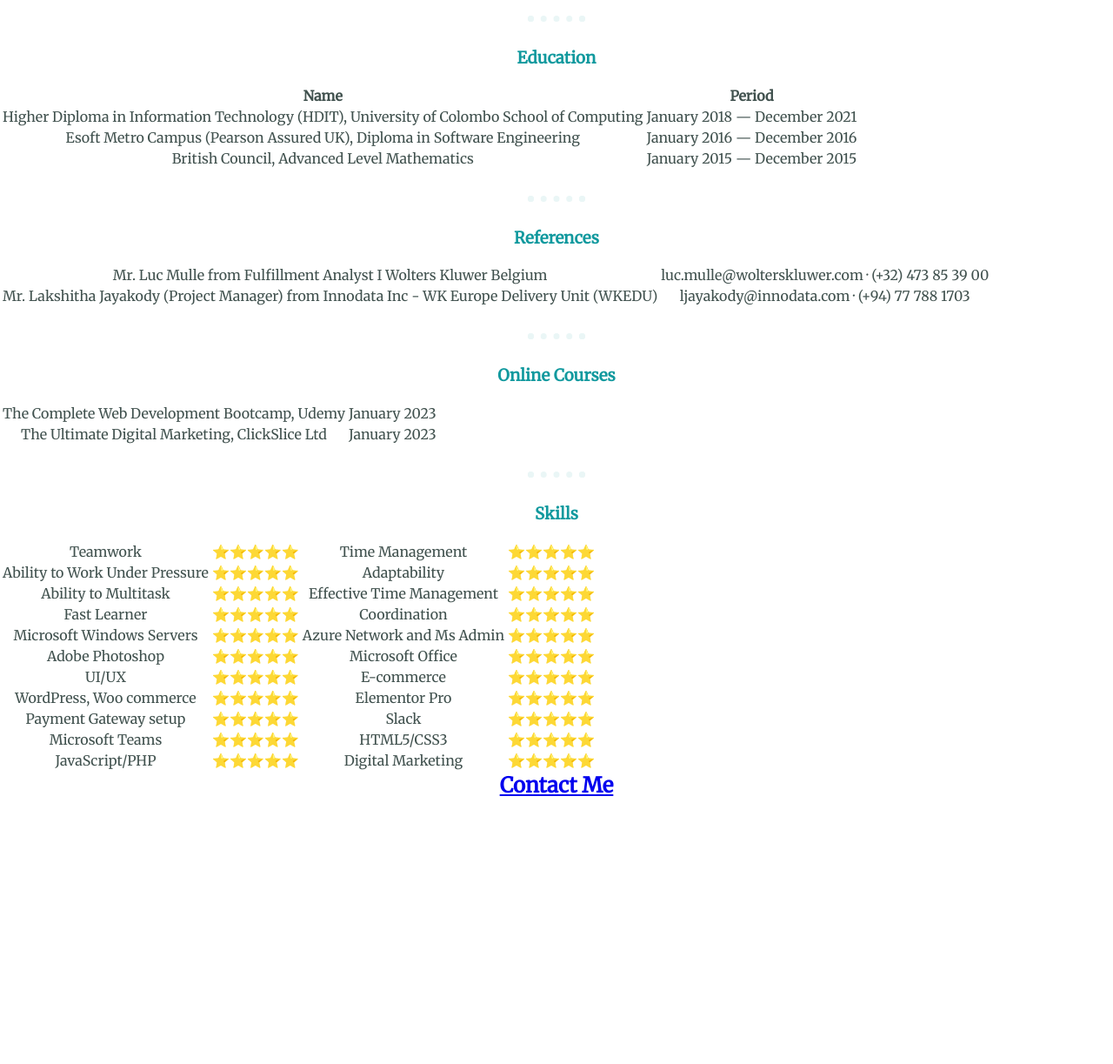
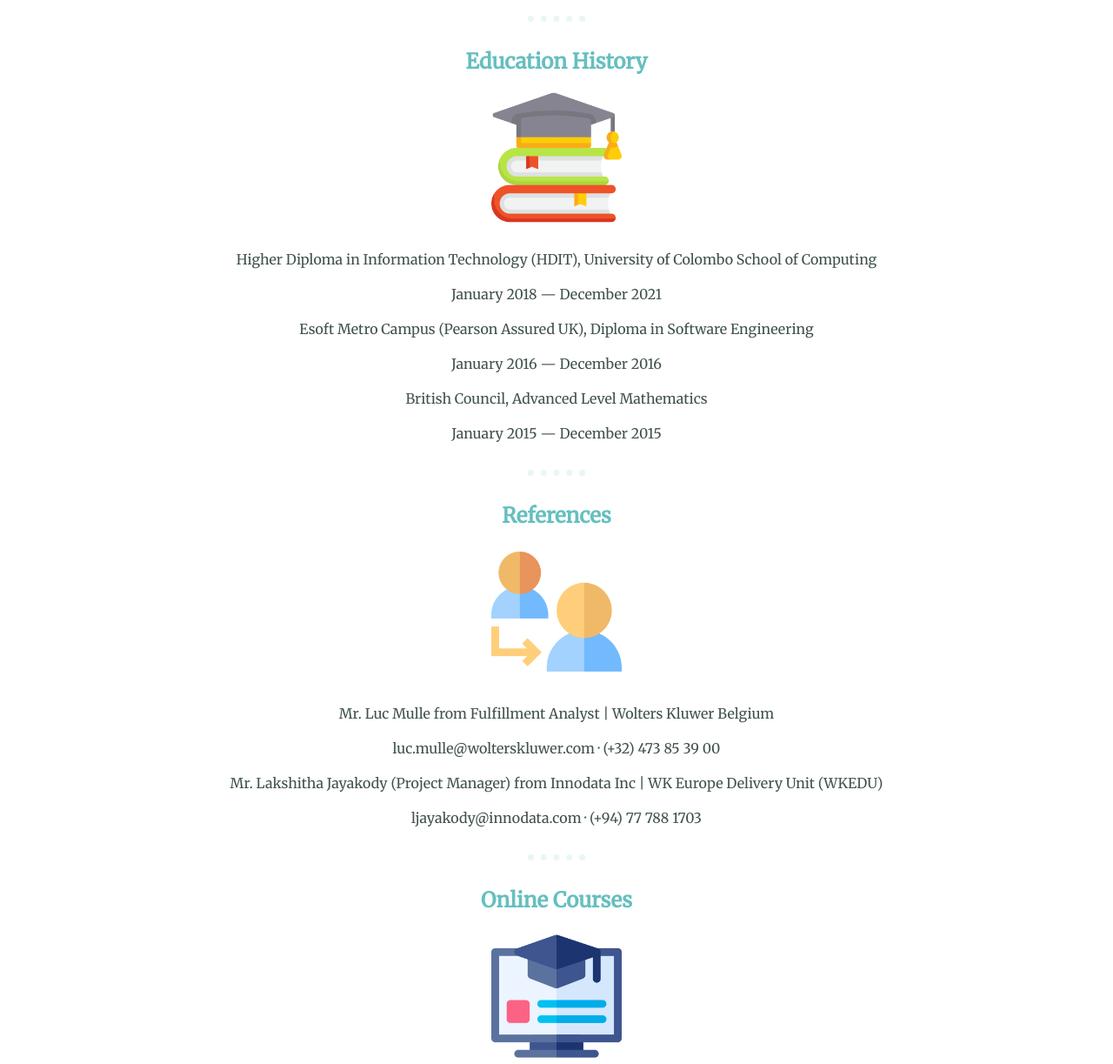
Before and after one commit to akila-dhanapala/resume, a plain HTML site: page index.html in a window 1280 px wide. Shown: the part 2280-3503 px from the top of the page at 87% size. Before the commit the page ends 3198 px from the top, so only its background shows below. Drawn offline with Linux system fonts and the light colour scheme.

Commit message:
Resume v2

```diff
--- a/css/styles.css
+++ b/css/styles.css
@@ -114,3 +114,30 @@
     text-align: left;
     margin: 0 auto 50px;
 }
+
+.skill-row{
+    width: 55%;
+    margin: 0px auto 50px;
+}
+
+.skill-row-text-left{
+    float: left;
+    text-align: left;
+}
+
+.skill-row-text-right{
+    float: right;
+    text-align: right;
+}
+
+.img-skill{
+    width: 150px;
+    height: 150px;
+    margin: 50px 10px 20px 20px;
+}
+
+.bottom-container{
+    background-color: #11999E;
+    width: auto;
+    height: 150px;
+}
--- /dev/null
+++ b/css/stylesboxmodel.css
@@ -0,0 +1,47 @@
+body{
+    margin-top: 0px;
+    margin-left: 0px;
+    margin-right: 0px;
+    margin-bottom: 0px;
+}
+
+hr{
+    border-style: dotted;
+    width: 10%;
+    border: 5 0 0;
+    border-color: grey;
+}
+
+h1{
+    margin-top: 0px;
+    margin-bottom: 0px;
+}
+
+.top-container{
+    background-color: #86E5FF;
+    width: 200px;
+    height: 200px;
+    border: solid 10px;
+    border-color: black ;
+    padding: 20px;
+}
+
+.middle-container{
+    background-color: red;
+    width: 200px;
+    height: 200px;
+    margin-left: 260px;
+    border-style: solid;
+    border-color: black ;
+    border-width: 20px;
+}
+
+.bottom-container{
+    background-color: yellow;
+    width: 200px;
+    height: 200px;
+    margin-left: 500px;
+    border-style: solid;
+    border-color: black ;
+    border-width: 10px;
+}
--- a/index.html
+++ b/index.html
@@ -72,135 +72,81 @@
     </div>
 
 <hr>
-    <table>
-        <h3>Education</h3>
-        <thead>
-            <tr>
-                <th>Name</th>
-                <th>Period</th>
-            </tr>
-        </thead>
-        <tbody>
-            <tr>
-                <td>Higher Diploma in Information Technology (HDIT), University of Colombo School of Computing</td>
-                <td>January 2018 — December 2021</td>
-            </tr>
-            <tr>
-                <td>Esoft Metro Campus (Pearson Assured UK), Diploma in Software Engineering</td>
-                <td>January 2016 — December 2016</td>
-            </tr>
-            <tr>
-                <td>British Council, Advanced Level Mathematics</td>
-                <td>January 2015 — December 2015</td>
-            </tr>
-        </tbody>
-    </table>
+    <div>
+        <h2>Education History</h2>
+        <img class="img-rezise" src="img/education.png" alt="education-img">
+        <p>Higher Diploma in Information Technology (HDIT), University of Colombo School of Computing</p>
+        <p>January 2018 — December 2021</p>
+        <p>Esoft Metro Campus (Pearson Assured UK), Diploma in Software Engineering</p>
+        <p>January 2016 — December 2016</p>
+        <p>British Council, Advanced Level Mathematics</p>
+        <p>January 2015 — December 2015</p>
+    </div>
 <hr>
-    <table>
-        <h3>References</h3>
-        <thead>
-        </thead>
-        <tbody>
-            <tr>
-                <td>Mr. Luc Mulle from Fulfillment Analyst I Wolters Kluwer Belgium</td>
-                <td>luc.mulle@wolterskluwer.com · (+32) 473 85 39 00</td>
-            </tr>
-            <tr>
-                <td>Mr. Lakshitha Jayakody (Project Manager) from Innodata Inc - WK Europe Delivery Unit (WKEDU)</td>
-                <td>ljayakody@innodata.com · (+94) 77 788 1703</td>
-            </tr>
-        </tbody>
-    </table>
+    <div>
+        <h2>References</h2>
+        <img class="img-rezise" src="img/refer.png" alt="refer-img">
+        <p>Mr. Luc Mulle from Fulfillment Analyst | Wolters Kluwer Belgium</p>
+        <p>luc.mulle@wolterskluwer.com · (+32) 473 85 39 00</p>
+        <p>Mr. Lakshitha Jayakody (Project Manager) from Innodata Inc | WK Europe Delivery Unit (WKEDU)</p>
+        <p>ljayakody@innodata.com · (+94) 77 788 1703</p>
+    </div>
+
 <hr>
-    <table>
-        <h3>Online Courses</h3>
-        <thead>
-        </thead>
-        <tbody>
-            <tr>
-                <td>The Complete Web Development Bootcamp, Udemy</td>
-                <td>January 2023</td>
-            </tr>
-            <tr>
-                <td>The Ultimate Digital Marketing, ClickSlice Ltd</td>
-                <td>January 2023</td>
-            </tr>
-        </tbody>
-    </table>
+
+    <div>
+        <h2>Online Courses</h2>
+        <img class="img-rezise" src="img/online-course.png" alt="onlinecourse-img">
+        <p>The Complete Web Development Bootcamp, Udemy 2023</p>
+        <p>January 2023</p>
+        <p>The Ultimate Digital Marketing, ClickSlice Ltd 2023</p>
+        <p>January 2023</p>
+    </div>
+
 <hr>
-    <table>
-        <h3>Skills</h3>
-        <tr>
-            <td>Teamwork</td>
-            <td>⭐⭐⭐⭐⭐</td>
-            <td>Time Management</td>
-            <td>⭐⭐⭐⭐⭐</td>
-        </tr>
-        <tr>
-            <td>Ability to Work Under Pressure</td>
-            <td>⭐⭐⭐⭐⭐</td>
-            <td>Adaptability</td>
-            <td>⭐⭐⭐⭐⭐</td>
-        </tr>
-        <tr>
-            <td>Ability to Multitask</td>
-            <td>⭐⭐⭐⭐⭐</td>
-            <td>Effective Time Management</td>
-            <td>⭐⭐⭐⭐⭐</td>
-        </tr>
-        <tr>
-            <td>Fast Learner</td>
-            <td>⭐⭐⭐⭐⭐</td>
-            <td>Coordination</td>
-            <td>⭐⭐⭐⭐⭐</td>
-        </tr>
-        <tr>
-            <td>Microsoft Windows Servers</td>
-            <td>⭐⭐⭐⭐⭐</td>
-            <td>Azure Network and Ms Admin</td>
-            <td>⭐⭐⭐⭐⭐</td>
-        </tr>
-        <tr>
-            <td>Adobe Photoshop</td>
-            <td>⭐⭐⭐⭐⭐</td>
-            <td>Microsoft Office</td>
-            <td>⭐⭐⭐⭐⭐</td>
-        </tr>
-        <tr>
-            <td>UI/UX</td>
-            <td>⭐⭐⭐⭐⭐</td>
-            <td>E-commerce</td>
-            <td>⭐⭐⭐⭐⭐</td>
-        </tr>
 
-        <tr>
-            <td>WordPress, Woo commerce</td>
-            <td>⭐⭐⭐⭐⭐</td>
-            <td>Elementor Pro</td>
-            <td>⭐⭐⭐⭐⭐</td>
-        </tr>
+    <div class="skill-row">
+        <h2>Skills</h2>
+        <img class="img-skill" src="img/skills.png" alt="skills-img">
+        <p class="skill-row-text-left">Teamwork
+            <br>
+            Time Management
+            <br>
+            Ability to Work Under Pressure
+            <br>
+            Microsoft Windows Servers
+            <br>
+            Adobe Photoshop
+            <br>
+            Payment Gateway setup
+            <br>
+            Slack
+            <br>
+            JavaScript/PHP
+            <br>
+            Digital Marketing
 
-        <tr>
-            <td>Payment Gateway setup</td>
-            <td>⭐⭐⭐⭐⭐</td>
-            <td>Slack</td>
-            <td>⭐⭐⭐⭐⭐</td>
-        </tr>
+        </p>
 
-        <tr>
-            <td>Microsoft Teams</td>
-            <td>⭐⭐⭐⭐⭐</td>
-            <td>HTML5/CSS3</td>
-            <td>⭐⭐⭐⭐⭐</td>
-        </tr>
-        <tr>
-            <td>JavaScript/PHP</td>
-            <td>⭐⭐⭐⭐⭐</td>
-            <td>Digital Marketing</td>
-            <td>⭐⭐⭐⭐⭐</td>
-        </tr>
 
-    </table>
-    <h2><a href="contact.html">Contact Me</a></h2>
+        <p class="skill-row-text-right">Ability to Multitask
+            <br>
+            Fast Learner
+            <br>
+            Coordination
+            <br>
+            Azure Network and Ms Admin
+            <br>
+            Microsoft Office
+            <br>
+            Microsoft Teams
+            <br>
+            HTML5/CSS3
+            <br>
+            Domains, hosting and email services
+    </div>
+
+    <div class="bottom-container"></div>
+
 </body>
 </html>
```
Also changed, not shown: img/education.png (added), img/online-course.png (added), img/refer.png (added), img/skills.png (added), img/users.png (added).
